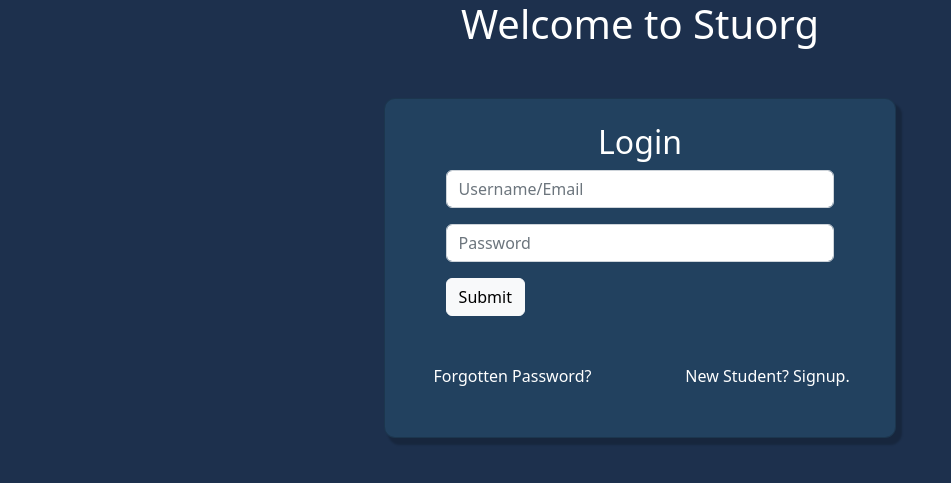
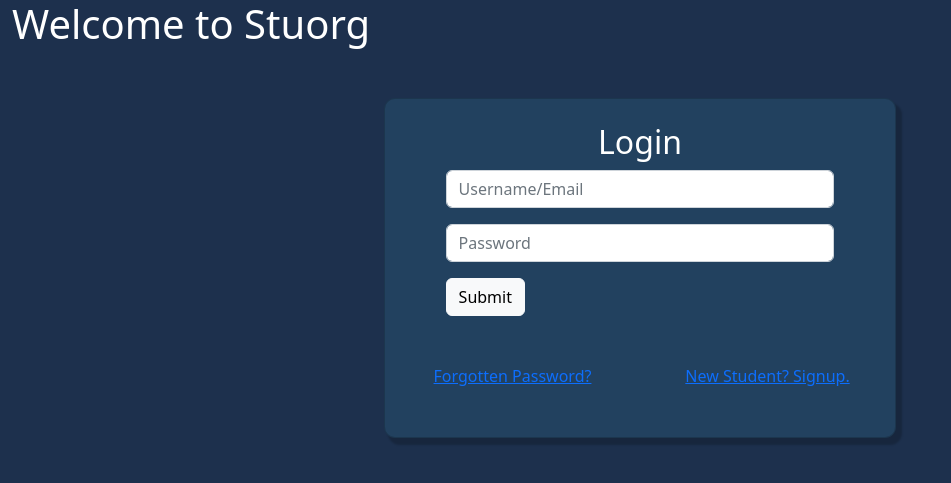
Before and after one commit to IAMLED/iamled.github.io, a PHP site: page / in a window 1280 px wide. Shown: the top 483 px of the page, without its empty margins (0-951 px from the left). Run offline with PHP 8.4, Linux system fonts and the light colour scheme.

Commit message:
added some styling to the index

```diff
--- a/index.php
+++ b/index.php
@@ -10,10 +10,12 @@
         <link rel="stylesheet" href="assets\css\bootstrap.min.css">
         <link rel="stylesheet" href="assets\font-awesome-4.7.0\css\font-awesome.min.css">
         <link rel="stylesheet" href="assets/css/custom.css">
+        <link rel="favicon" href="">
     </head>
     <body>
-        <div class="container">
-            <h1>Welcome to Stuorg</h1>
+        <div class="covers container-fluid">
+            <div class="containers">
+                <h1 id="welcome">Welcome to Stuorg</h1>
             </div>
             <div class="container-sm content card " style="width: 32rem; background-color: #22415f">
 
@@ -34,11 +36,11 @@
 
                 <div class="login_options">
                         <div class="row ">
-                        <div class="col align-items-start">
-                            Forgotten Password?
+                            <div class="col align-items-start text-white-50">
+                               <a href=""> Forgotten Password? </a>
                             </div>
                             <div class="col align-items-end">
-                            New Student? Signup.
+                               <a href=""> New Student? Signup. </a>
                             </div>
                         </div>
                 </div>
@@ -46,7 +48,7 @@
 
 
             </div>
-
+        </div>
 
 
             <!-- JavaScript Bundle with Popper -->
```
Lines whose indentation alone changed are shown as unchanged.
